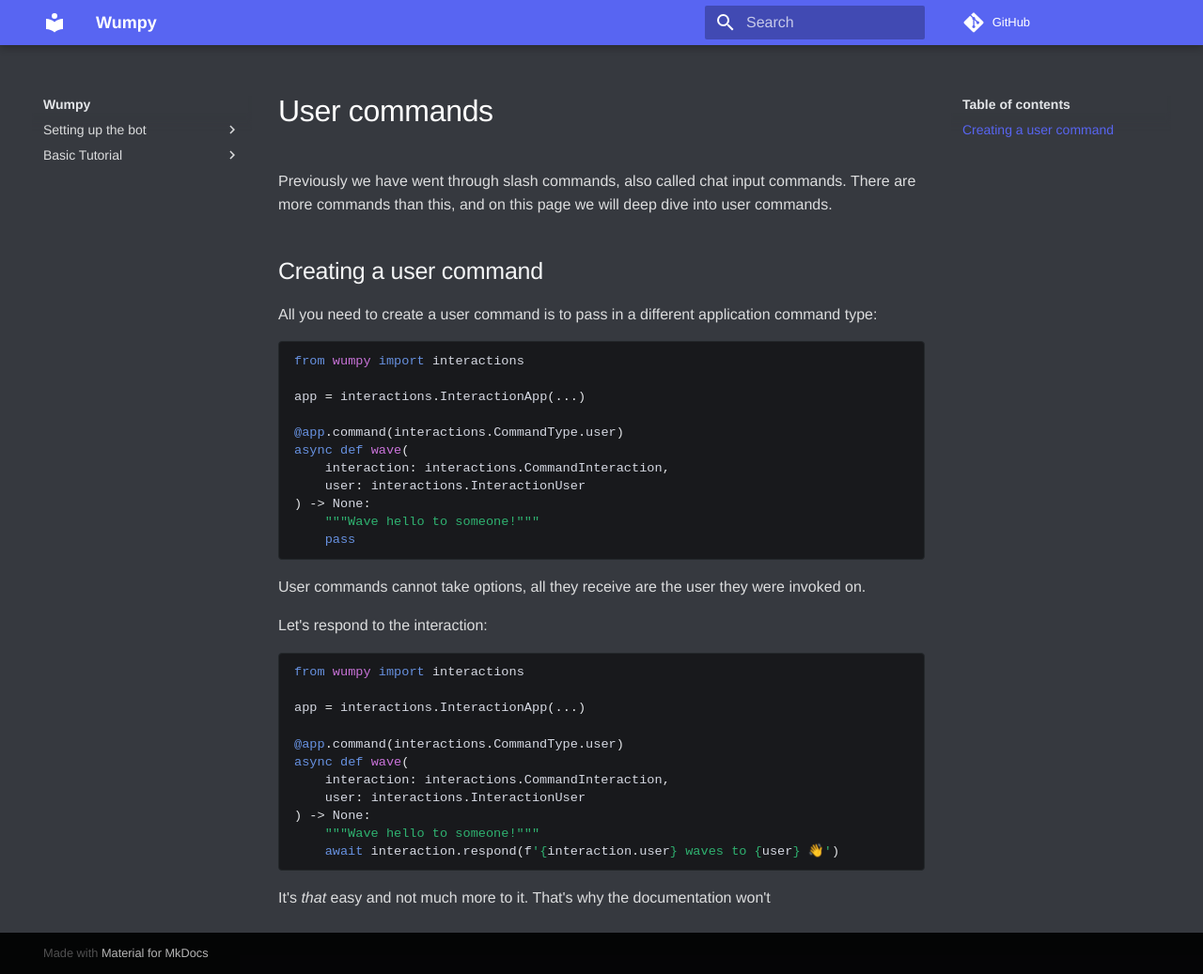
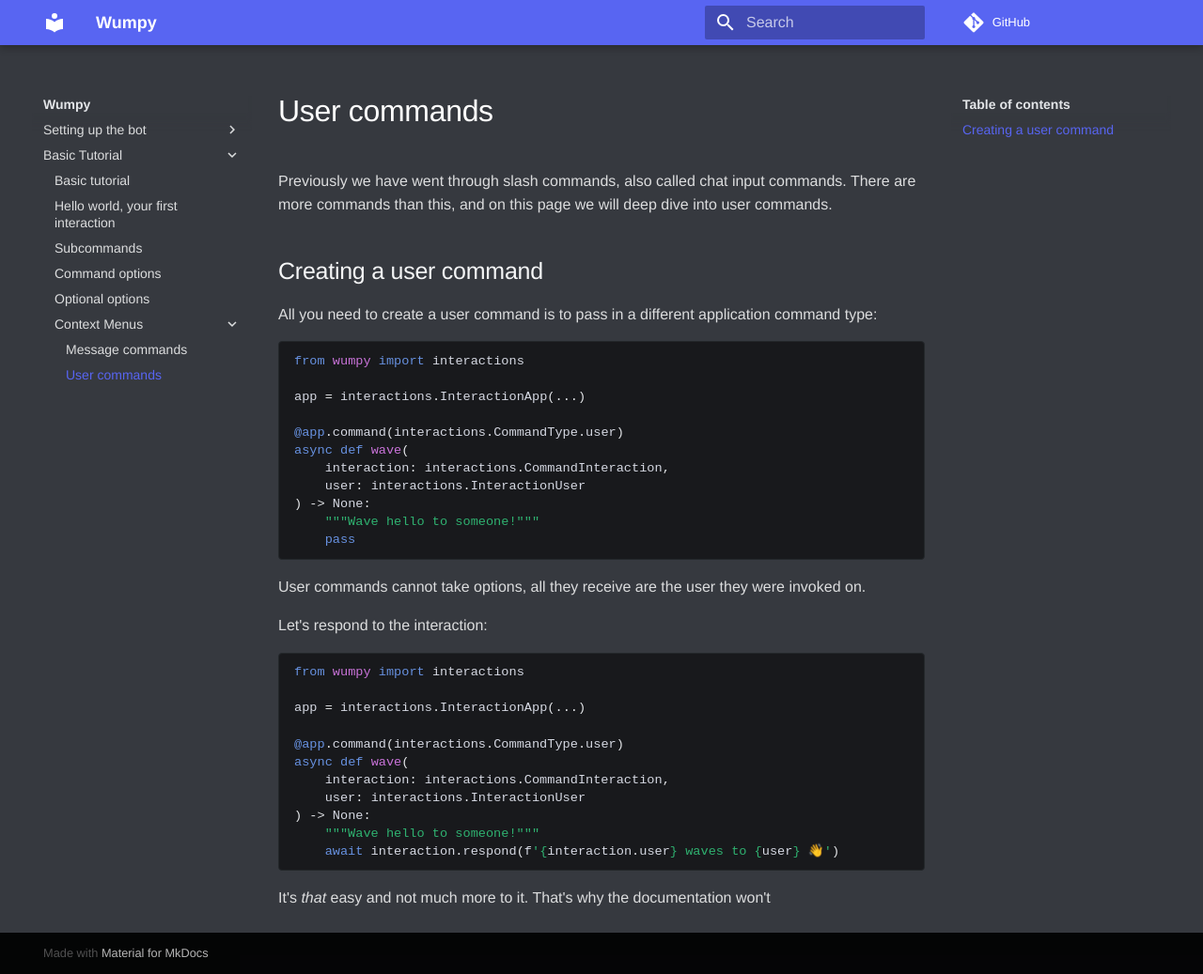
Before and after one commit to wumpyproject/wumpy, an MkDocs documentation site: the page built from docs/source/tutorial/context-menus/user-commands.md, in a window 1280 px wide and 1037 px high. Shown: the whole window at 94% size. Built offline with MkDocs 1.6.1 and Material for MkDocs 9.7.7, drawn with Linux system fonts in a browser that asks for light colours; comment, search, counter and statistics services are not loaded.

Commit message:
Add missing Context Menus documentation to the navbar

```diff
--- a/docs/mkdocs.yml
+++ b/docs/mkdocs.yml
@@ -37,3 +37,6 @@
     - tutorial/nested-hellos.md
     - tutorial/options.md
     - tutorial/optional-options.md
+    - Context Menus:
+      - tutorial/context-menus/message-commands.md
+      - tutorial/context-menus/user-commands.md
```
